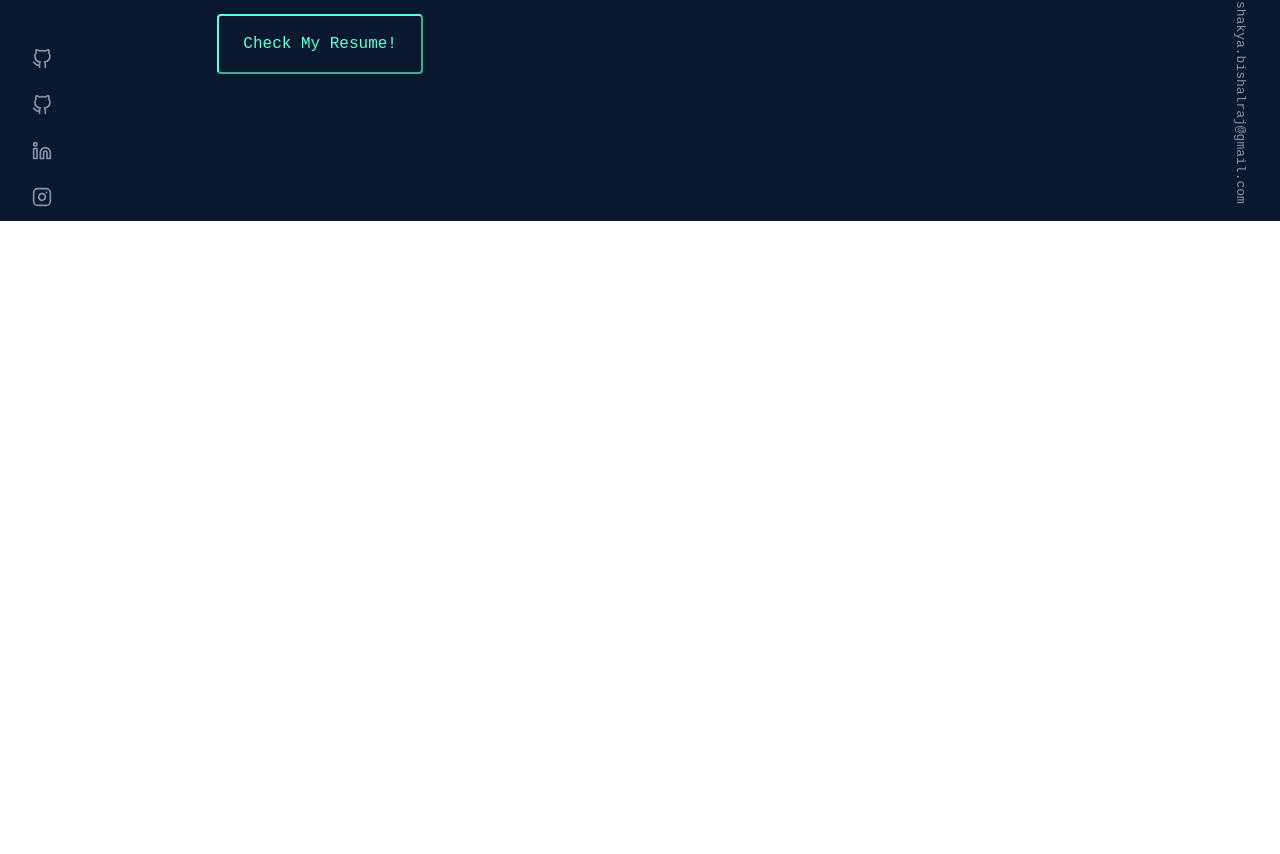
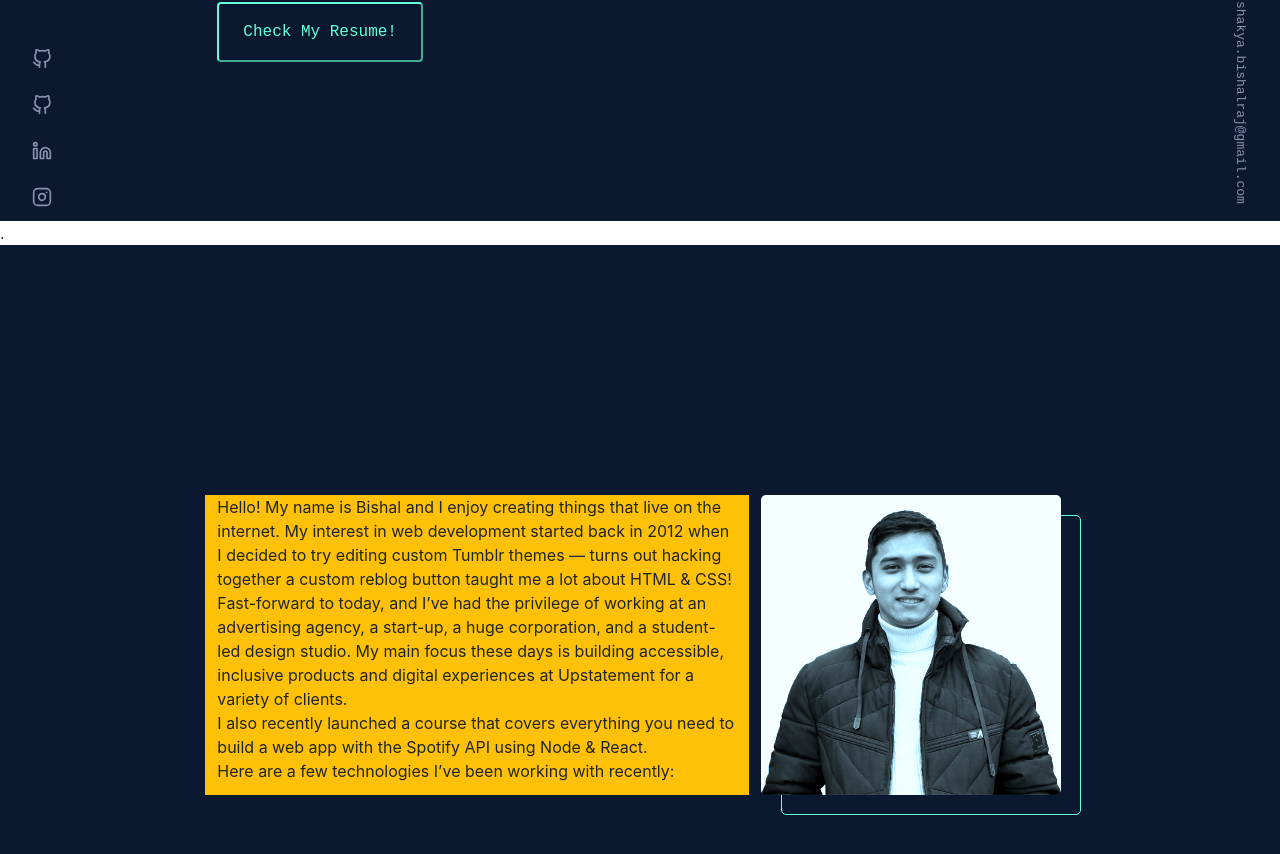
Before and after one commit to BishalRaj/portfolio-2023, a React (Vite) app: page / in a window 1280 px wide. Shown: the part 574-1428 px from the top of the page. Before the commit the page ends 800 px from the top, so only its background shows below. Built offline with nearby package versions, Linux system fonts and the light colour scheme.

Commit message:
Added about section - added and modified image section

```diff
--- a/src/App.tsx
+++ b/src/App.tsx
@@ -1,5 +1,5 @@
-import { useState } from "react";
 import { Container } from "react-bootstrap";
+import About from "./components/AboutComponent/About";
 import Intro from "./components/IntroComponent/Intro";
 import NavBar from "./components/NavBarComponent/NavBar";
 import SideFloatingLeft from "./components/SideFloatingComponent/SideFloatingLeft";
@@ -16,6 +16,11 @@ function App() {
 
       {/* Section Intro */}
       <Intro />
+
+      <div className="w-100 bg-white">.</div>
+
+      {/* Section About */}
+      <About />
     </Container>
   );
 }
--- /dev/null
+++ b/src/components/AboutComponent/About.tsx
@@ -0,0 +1,36 @@
+import React from "react";
+import { Col, Row } from "react-bootstrap";
+import "./style.scss";
+const About = () => {
+  return (
+    <Row className=" d-flex justify-content-center align-items-center section-about">
+      <Col lg={12}>
+        <Row className="d-flex justify-content-center">
+          <Col lg={5} className="bg-warning">
+            Hello! My name is Bishal and I enjoy creating things that live on
+            the internet. My interest in web development started back in 2012
+            when I decided to try editing custom Tumblr themes — turns out
+            hacking together a custom reblog button taught me a lot about HTML &
+            CSS!
+            <br />
+            Fast-forward to today, and I’ve had the privilege of working at an
+            advertising agency, a start-up, a huge corporation, and a
+            student-led design studio. My main focus these days is building
+            accessible, inclusive products and digital experiences at
+            Upstatement for a variety of clients. <br />I also recently launched
+            a course that covers everything you need to build a web app with the
+            Spotify API using Node & React. <br /> Here are a few technologies
+            I’ve been working with recently:
+          </Col>
+          <Col lg={3} className=" ">
+            <div className="about-img-div">
+              <img src="/images/me.jpg" alt="" className="" />
+            </div>
+          </Col>
+        </Row>
+      </Col>
+    </Row>
+  );
+};
+
+export default About;
--- /dev/null
+++ b/src/components/AboutComponent/style.scss
@@ -0,0 +1,73 @@
+@use "../../../public/scss/static" as sv;
+
+$img-height: 300px;
+$img-width: 300px;
+$img-border-radius: 5px;
+$left-right: 20px;
+$transition-time: 0.25s;
+.section-about {
+  height: 100vh !important;
+}
+
+.about-img-div {
+  width: $img-width !important;
+  // height: $img-height;
+  padding: 0px !important;
+  margin: 0px;
+  // overflow: hidden !important ;
+  position: relative;
+  z-index: 1 !important;
+  display: block;
+
+  img {
+    // width: 100% !important;
+    max-width: 100%;
+    max-height: 100%;
+    padding: 0px;
+    object-fit: cover;
+    border-radius: $img-border-radius;
+    filter: grayscale(100%) sepia(100%) hue-rotate(155deg);
+    // background-color: white;
+  }
+
+  // &::before {
+  //   background: rgba($color: sv.$green, $alpha: 0.5);
+  //   position: absolute;
+  //   height: $img-height;
+  //   width: $img-width;
+  //   display: block;
+  //   border-radius: $img-border-radius;
+  //   content: "";
+  //   transition: $transition-time linear;
+  // }
+
+  &::after {
+    border: 1px solid sv.$green;
+    position: absolute;
+    left: $left-right;
+    top: $left-right;
+    height: $img-height;
+    width: $img-width;
+    display: block;
+    z-index: -1;
+    border-radius: $img-border-radius;
+    content: "";
+    transition: $transition-time linear;
+  }
+
+  &:hover {
+    img {
+      transition: $transition-time;
+      filter: none;
+    }
+    // &::before {
+    //   opacity: 0;
+    // }
+
+    &::after {
+      left: 10px;
+      top: 10px;
+      transition: $transition-time;
+    }
+  }
+}
--- a/src/components/IntroComponent/Intro.tsx
+++ b/src/components/IntroComponent/Intro.tsx
@@ -18,9 +18,8 @@ const Intro = () => {
         <div className="w-50 my-4">
           <p className="color-slate">
             I’m a software engineer specializing in building (and occasionally
-            designing) exceptional digital experiences. Recently I graduated my
-            Masters programme and would love to build accessible, human-centered
-            products.
+            designing) exceptional digital experiences. I would love to build
+            accessible, human-centered products.
           </p>
         </div>
         <button className="intro-button px-4 py-3">Check My Resume!</button>
--- a/src/components/NavBarComponent/style.scss
+++ b/src/components/NavBarComponent/style.scss
@@ -1,18 +1,18 @@
-@use '../../assets/scss/static' as sv;
-.nav-bar{
+@use "../../../public/scss/static" as sv;
+.nav-bar {
   background-color: sv.$navy-blue-dark;
   height: 75px;
 }
 
-.nav-text{
+.nav-text {
   font-family: sv.$font-mono !important;
   font-size: 13px !important;
-    span{
+  span {
     color: sv.$green;
   }
 }
 
-#logo{
+#logo {
   color: sv.$green !important;
   // box-sizing: inherit;
 }
@@ -24,6 +24,5 @@
   align-items: center;
 }
 
-.logo-letter{
-
+.logo-letter {
 }
--- a/src/components/SideFloatingComponent/SideFloatingLeft.tsx
+++ b/src/components/SideFloatingComponent/SideFloatingLeft.tsx
@@ -2,8 +2,8 @@ import React from "react";
 import "./style.scss";
 import social from "../../data/social";
 const SideFloatingLeft = () => {
-  const socialIcons = social.map((x) => (
-    <a href={x?.link}>
+  const socialIcons = social.map((x, key) => (
+    <a href={x?.link} key={key * 13}>
       <li className="my-3">{x?.icon}</li>
     </a>
   ));
--- a/src/components/SideFloatingComponent/style.scss
+++ b/src/components/SideFloatingComponent/style.scss
@@ -1,4 +1,4 @@
-@use "../../assets/scss/static" as sv;
+@use "../../../public/scss/static" as sv;
 .floating-left {
   position: fixed;
   bottom: 0;
```
Also changed, not shown: src/components/IntroComponent/style.scss (+17 -13 lines), src/style.scss (+7 -8 lines), public/images/me.jpg (added), public/images/me.png (added), public/scss/_static.scss (renamed from src/assets/scss/_static.scss). Lines whose indentation alone changed are shown as unchanged.
